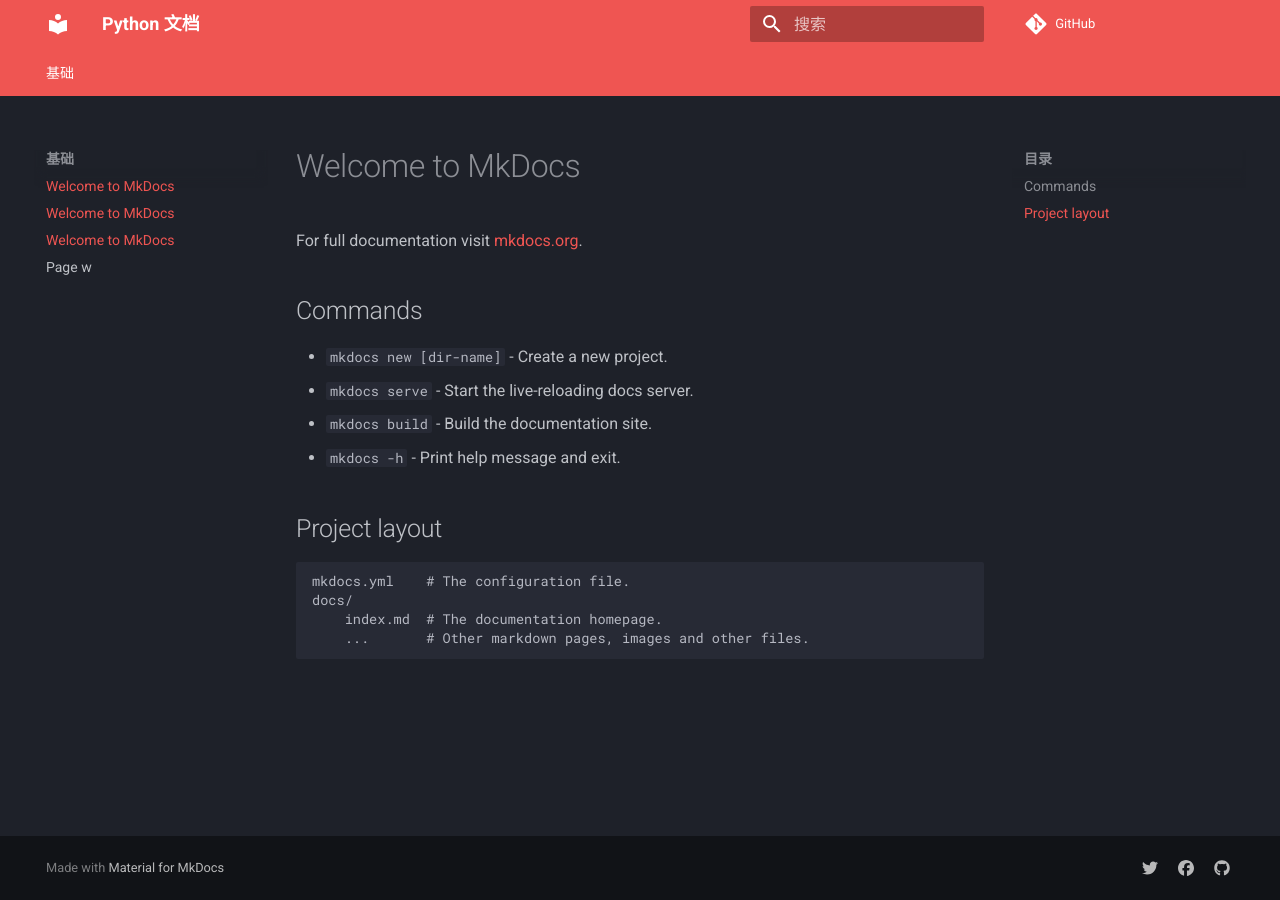
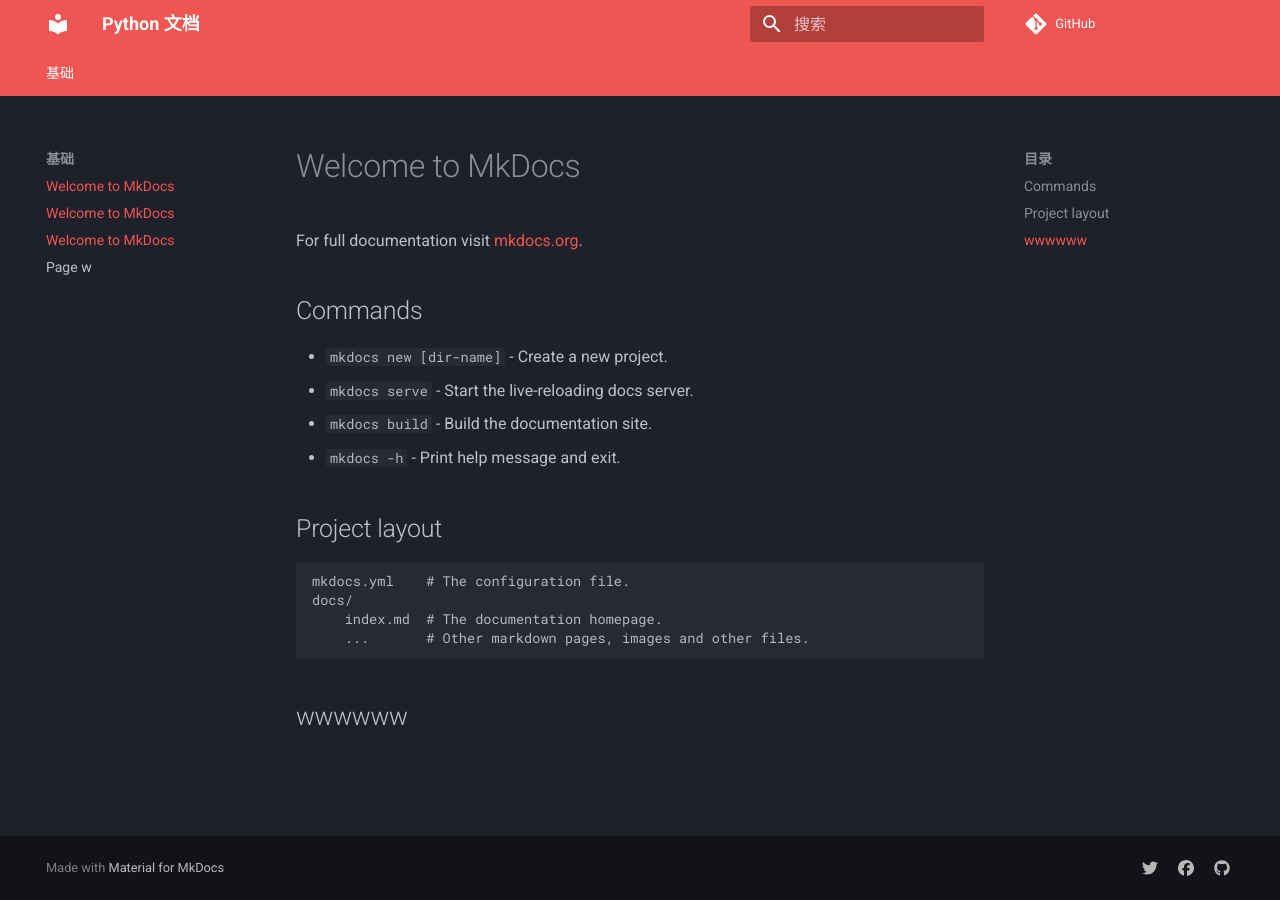
Before and after one commit to DerekDekker/Docu, an MkDocs documentation site: the page built from docs/index.md, in a window 1280 px wide. Built offline with MkDocs 1.6.1 and Material for MkDocs 9.7.7, drawn with Linux system fonts in a browser that asks for light colours; comment, search, counter and statistics services are not loaded.

Commit message:
Update index.md

```diff
--- a/docs/index.md
+++ b/docs/index.md
@@ -15,3 +15,4 @@ For full documentation visit [mkdocs.org](https://www.mkdocs.org).
     docs/
         index.md  # The documentation homepage.
         ...       # Other markdown pages, images and other files.
+## wwwwww
```
